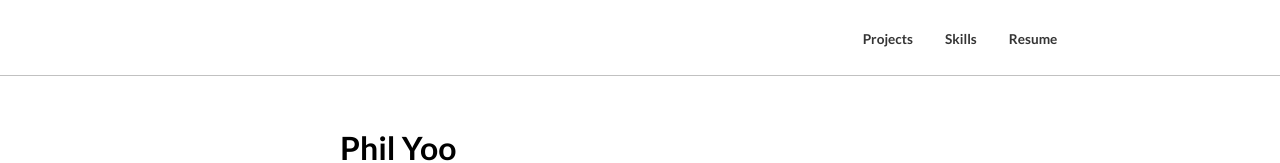
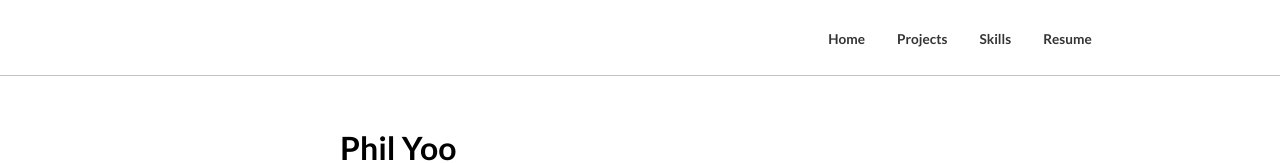
Before and after one commit to josemourinho333/josemourinho333.github.io, a React (Create React App) app: page / in a window 1280 px wide. Shown: the top 163 px of the page. Built offline with nearby package versions, Linux system fonts and the light colour scheme.

Commit message:
Update on css

```diff
--- a/src/App.js
+++ b/src/App.js
@@ -14,7 +14,7 @@ function App() {
   return (
     <>
       <Nav />
-      <div className="App">
+      <div className="App" id="app">
         <Contact />
         <Intro />
         <Current />
--- a/src/components/Nav/index.jsx
+++ b/src/components/Nav/index.jsx
@@ -6,6 +6,7 @@ const Nav = () => {
     <section className="nav-container">
       {/* <div className="nav-fun-fact"><TbMusic /></div> */}
       <div className="nav-menu">
+        <a href="#app">Home</a>
         <a href="#projects">Projects</a>
         <a href="#skills">Skills</a>
         <a href="https://resume.creddle.io/resume/6k8iwdwj8sr" target="_blank" rel="noopener noreferrer">Resume</a>
--- a/src/components/Skills.jsx
+++ b/src/components/Skills.jsx
@@ -28,7 +28,7 @@ const Skills = () => {
           <SiPostgresql />
           <SiMysql />
           <SiMongodb />
-          <SiGo />
+          {/* <SiGo /> */}
         </div>
 
         <div className="skill-header">Testing</div>
```
